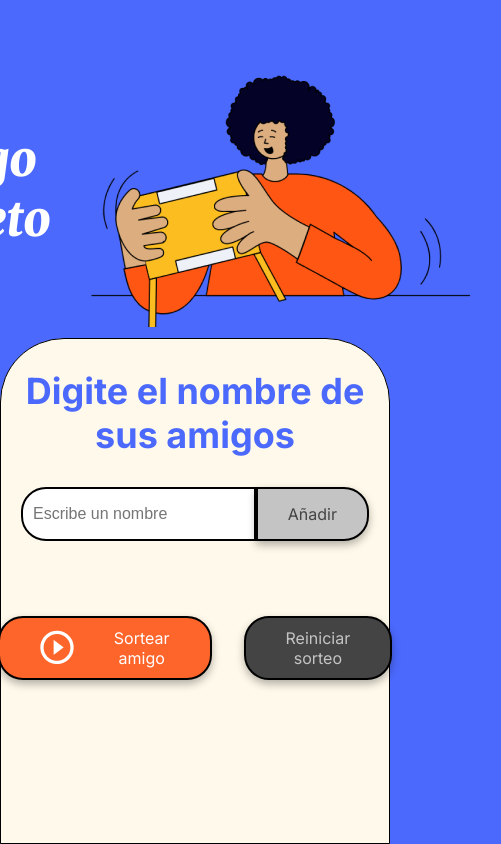
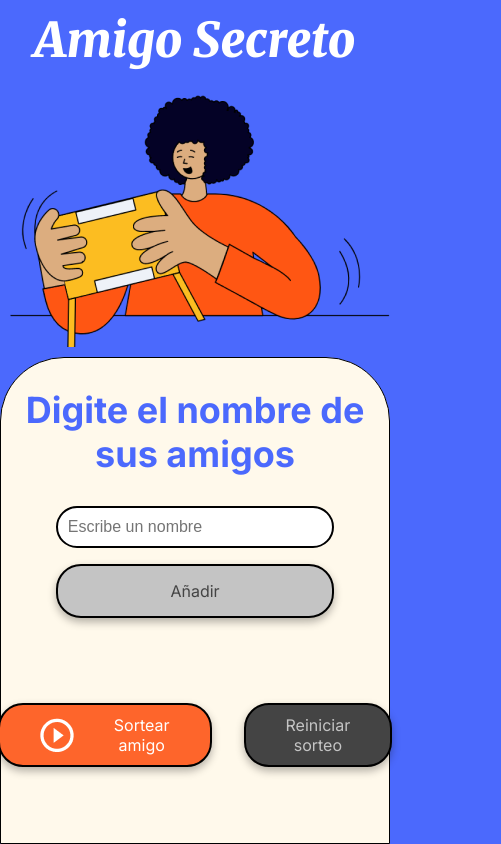
Before and after one commit to marco-paredes/amigo-secreto, a plain HTML site: page index.html in a window 390 px wide. Shown: the whole page, 501 px wide, since content can reach past the window. Drawn offline with Linux system fonts and the light colour scheme.

Commit message:
Proyecto convertido a responsive

```diff
--- a/style.css
+++ b/style.css
@@ -180,3 +180,30 @@ ul {
 .button-restart:active {
     transform: translateY(-1px);
 }
+
+@media (max-width: 768px){
+    .header-banner {
+        flex: 40%;
+        display: flex;
+        flex-direction: column;
+        padding: 10px;
+    }
+    .input-wrapper {
+        display: flex;
+        flex-direction: column;
+        gap: 1em;
+        width: 80%;
+    }
+    .input-name {
+        border-radius: 25px;
+    }
+    button {
+        width: 100%;
+        margin-bottom: 10px;
+    }
+
+    .button-add {
+        border-radius: 25px;
+    }
+
+}
```
